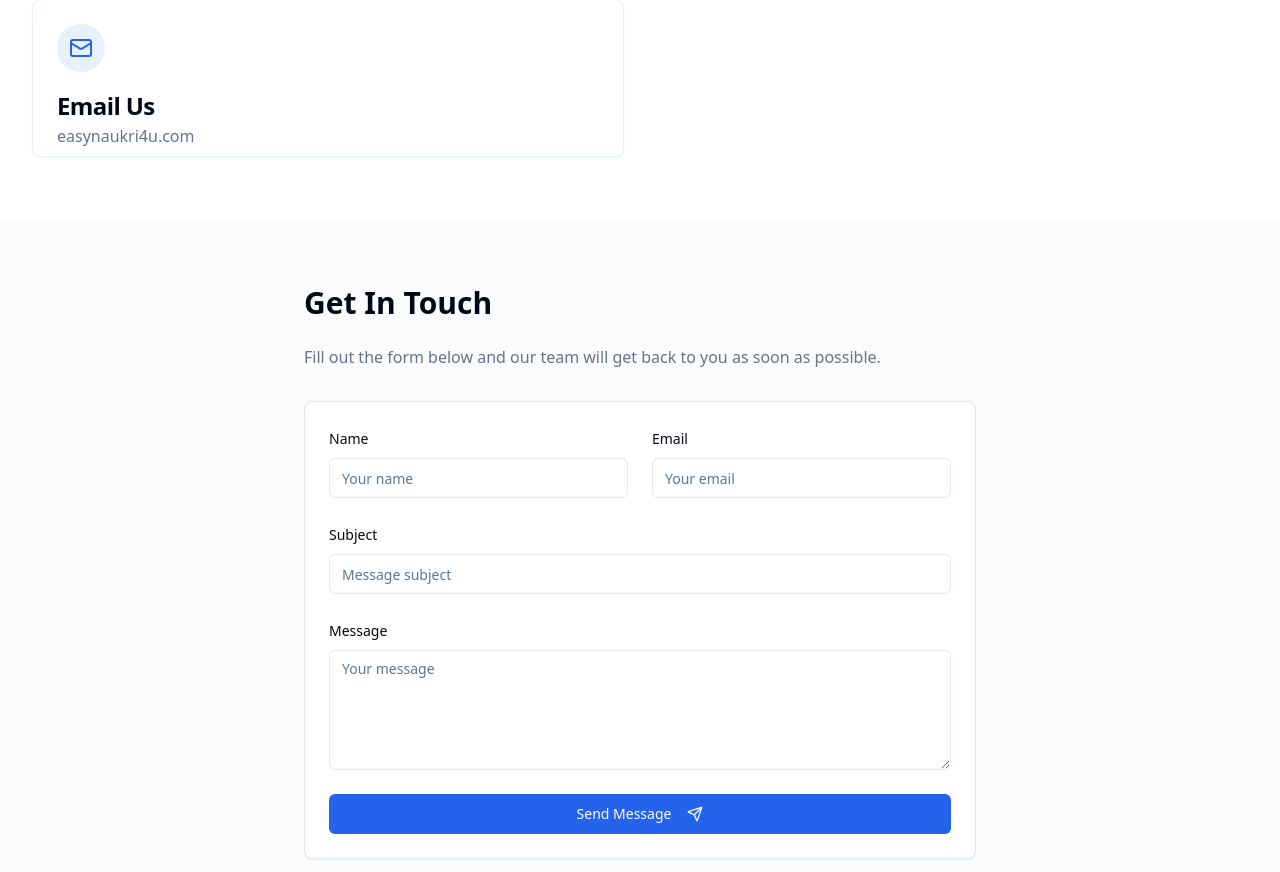
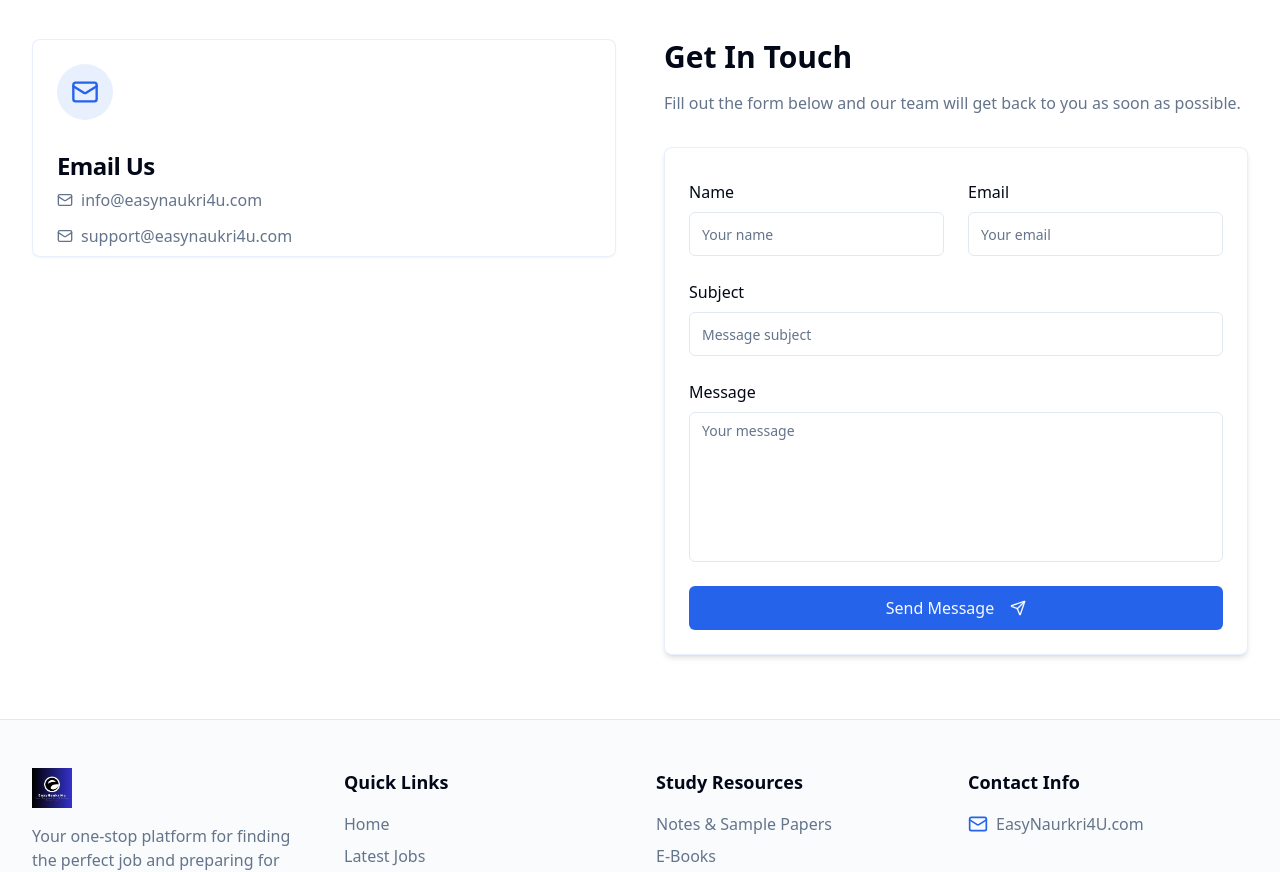
Before and after one commit to prabhatOn/Easynaukri4u, a Next.js app: page /contact in a window 1280 px wide. Shown: the part 441-1313 px from the top of the page. Built offline with nearby package versions, Linux system fonts and the light colour scheme.

Commit message:
newwwwww

```diff
--- a/app/contact/page.tsx
+++ b/app/contact/page.tsx
@@ -67,9 +67,9 @@ export default function ContactPage() {
   return (
     <div className="flex flex-col min-h-screen">
       {/* Hero Section */}
-      <section className="bg-muted/30 py-16 md:py-24">
+      <section className="bg-gradient-to-b from-primary/5 to-background py-20 md:py-28">
         <div className="container text-center">
-          <h1 className="text-4xl md:text-5xl font-bold mb-4">Contact Us</h1>
+          <h1 className="text-4xl md:text-5xl font-bold mb-6 text-primary">Contact Us</h1>
           <p className="text-muted-foreground text-lg max-w-2xl mx-auto">
             Have questions or need assistance? We're here to help you with any inquiries about our job listings or study
             materials.
@@ -77,38 +77,41 @@ export default function ContactPage() {
         </div>
       </section>
 
-      {/* Contact Information */}
+      {/* Main Content */}
       <section className="py-16 bg-background">
         <div className="container">
-          <div className="grid grid-cols-1 md:grid-cols-2 gap-8">
-            <Card className="bg-card/50 border-primary/10 hover:shadow-md transition-all">
+          <div className="grid grid-cols-1 lg:grid-cols-2 gap-12 items-start">
+            {/* Email Us Card */}
+            <div className="lg:sticky lg:top-24">
+              <Card className="bg-card/50 border-primary/10 hover:shadow-lg transition-all h-full">
                 <CardHeader className="pb-2">
-                <div className="h-12 w-12 rounded-full bg-primary/10 flex items-center justify-center text-primary mb-4">
-                  <Mail className="h-6 w-6" />
+                  <div className="h-14 w-14 rounded-full bg-primary/10 flex items-center justify-center text-primary mb-6">
+                    <Mail className="h-7 w-7" />
                   </div>
-                <CardTitle>Email Us</CardTitle>
-                <CardDescription className="text-base mt-2">
-                  <a href="mailto:easynaukri4u.com" className="hover:text-primary">
-                    easynaukri4u.com
+                  <CardTitle className="text-2xl mb-2">Email Us</CardTitle>
+                  <CardDescription className="text-base mt-4 space-y-3">
+                    <a href="mailto:info@easynaukri4u.com" className="flex items-center hover:text-primary transition-colors">
+                      <Mail className="h-4 w-4 mr-2" />
+                      info@easynaukri4u.com
+                    </a>
+                    <a href="mailto:support@easynaukri4u.com" className="flex items-center hover:text-primary transition-colors">
+                      <Mail className="h-4 w-4 mr-2" />
+                      support@easynaukri4u.com
                     </a>
                   </CardDescription>
                 </CardHeader>
               </Card>
             </div>
-        </div>
-      </section>
 
             {/* Contact Form */}
-      <section className="py-16 bg-muted/30">
-        <div className="container">
-          <div className="max-w-2xl mx-auto">
-            <h2 className="text-3xl font-bold mb-6">Get In Touch</h2>
+            <div>
+              <h2 className="text-3xl font-bold mb-4">Get In Touch</h2>
               <p className="text-muted-foreground mb-8">
                 Fill out the form below and our team will get back to you as soon as possible.
               </p>
 
-            <Card>
-              <CardContent className="pt-6">
+              <Card className="border-primary/10 shadow-md">
+                <CardContent className="pt-8 pb-6">
                   <Form {...form}>
                     <form onSubmit={form.handleSubmit(onSubmit)} className="space-y-6">
                       <div className="grid grid-cols-1 md:grid-cols-2 gap-6">
@@ -117,9 +120,9 @@ export default function ContactPage() {
                           name="name"
                           render={({ field }) => (
                             <FormItem>
-                            <FormLabel>Name</FormLabel>
+                              <FormLabel className="text-base">Name</FormLabel>
                               <FormControl>
-                              <Input placeholder="Your name" {...field} />
+                                <Input placeholder="Your name" className="h-11" {...field} />
                               </FormControl>
                               <FormMessage />
                             </FormItem>
@@ -130,9 +133,9 @@ export default function ContactPage() {
                           name="email"
                           render={({ field }) => (
                             <FormItem>
-                            <FormLabel>Email</FormLabel>
+                              <FormLabel className="text-base">Email</FormLabel>
                               <FormControl>
-                              <Input placeholder="Your email" {...field} />
+                                <Input placeholder="Your email" className="h-11" {...field} />
                               </FormControl>
                               <FormMessage />
                             </FormItem>
@@ -144,9 +147,9 @@ export default function ContactPage() {
                         name="subject"
                         render={({ field }) => (
                           <FormItem>
-                          <FormLabel>Subject</FormLabel>
+                            <FormLabel className="text-base">Subject</FormLabel>
                             <FormControl>
-                            <Input placeholder="Message subject" {...field} />
+                              <Input placeholder="Message subject" className="h-11" {...field} />
                             </FormControl>
                             <FormMessage />
                           </FormItem>
@@ -157,15 +160,15 @@ export default function ContactPage() {
                         name="message"
                         render={({ field }) => (
                           <FormItem>
-                          <FormLabel>Message</FormLabel>
+                            <FormLabel className="text-base">Message</FormLabel>
                             <FormControl>
-                            <Textarea placeholder="Your message" className="min-h-[120px]" {...field} />
+                              <Textarea placeholder="Your message" className="min-h-[150px] resize-none" {...field} />
                             </FormControl>
                             <FormMessage />
                           </FormItem>
                         )}
                       />
-                    <Button type="submit" className="w-full" disabled={isSubmitting}>
+                      <Button type="submit" className="w-full h-11 text-base" disabled={isSubmitting}>
                         {isSubmitting ? (
                           <>
                             <span className="mr-2">Sending...</span>
@@ -189,6 +192,7 @@ export default function ContactPage() {
               </Card>
             </div>
           </div>
+        </div>
       </section>
     </div>
   )
--- a/components/footer.tsx
+++ b/components/footer.tsx
@@ -1,4 +1,5 @@
 import Link from "next/link"
+import Image from "next/image"
 import { Facebook, Twitter, Instagram, Linkedin, Mail, Phone, MapPin } from "lucide-react"
 
 export default function Footer() {
@@ -7,7 +8,15 @@ export default function Footer() {
       <div className="container py-12">
         <div className="grid grid-cols-1 md:grid-cols-2 lg:grid-cols-4 gap-8">
           <div>
-            <h3 className="text-lg font-bold mb-4">EasyNaukri4U</h3>
+            <div className="mb-4">
+              <Image
+                src="/logo.png"
+                alt="EasyNaukri4U Logo"
+                width={150}
+                height={40}
+                className="h-10 w-auto"
+              />
+            </div>
             <p className="text-muted-foreground mb-4">
               Your one-stop platform for finding the perfect job and preparing for your career journey.
             </p>
```
Also changed, not shown: public/logo.png, public/logoo.png (added). Lines whose indentation alone changed are shown as unchanged.
